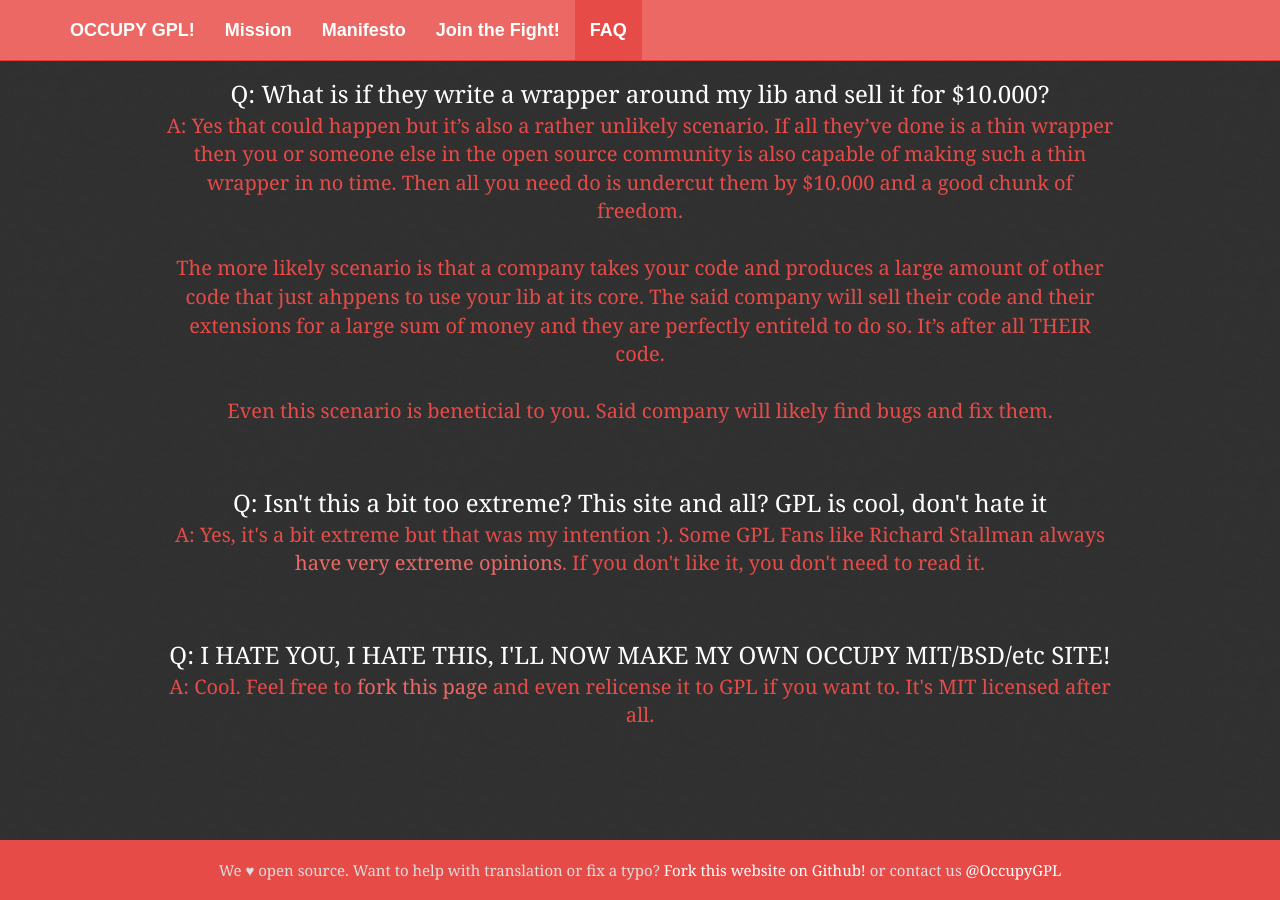
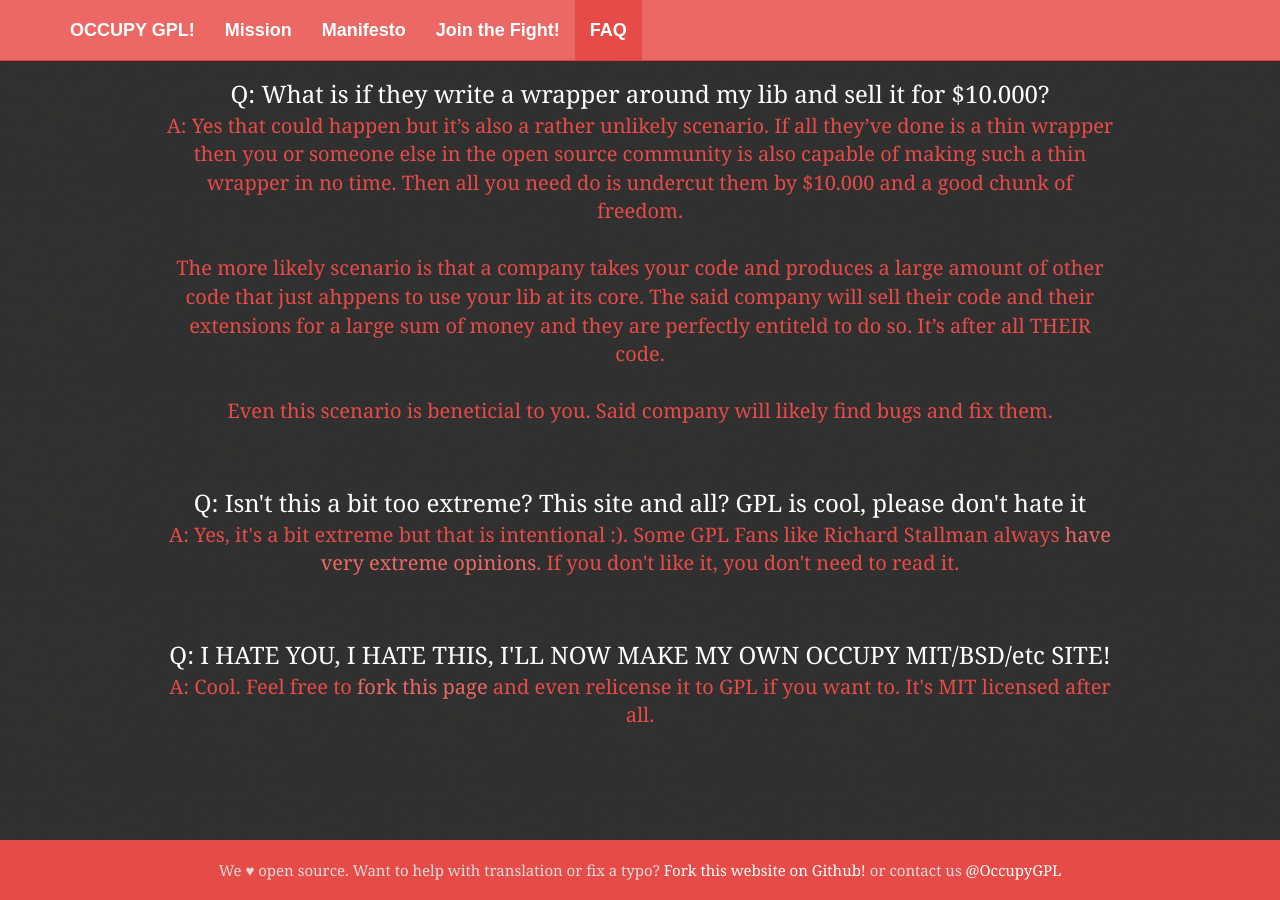
Before and after one commit to typotypo/occupygpl.org, a Jekyll site: the page built from index.html, in a window 1280 px wide and 900 px high, scrolled down 4612 px. Built offline with Jekyll 4.4.1, drawn with Linux system fonts in a browser that asks for light colours; some web fonts are replaced; comment, search, counter and statistics services are not loaded.

Commit message:
change faq text a bit

```diff
--- a/_includes/faq.html
+++ b/_includes/faq.html
@@ -30,9 +30,9 @@
             </answer>
         </p>
         <p>
-            <question>Q: Isn't this a bit too extreme? This site and all? GPL is cool, don't hate it</question>
+            <question>Q: Isn't this a bit too extreme? This site and all? GPL is cool, please don't hate it</question>
             <answer>
-                A: Yes, it's a bit extreme but that was my intention :). Some GPL Fans like Richard
+                A: Yes, it's a bit extreme but that is intentional :). Some GPL Fans like Richard
                 Stallman always <a href="http://news.slashdot.org/story/14/01/24/1838241/fsfs-richard-stallman-calls-llvm-a-terrible-setback">
                 have very extreme opinions</a>. If you don't like it, you don't need to read it.
             </answer>
```
